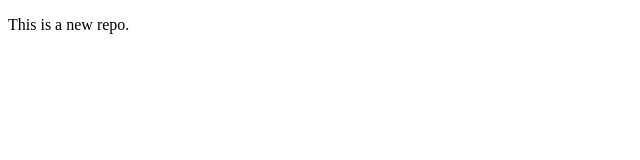
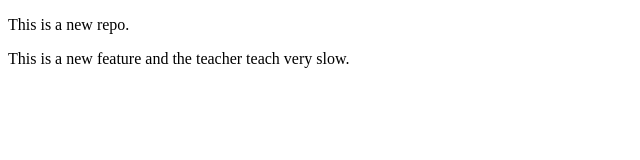
Before and after one commit to Chitra-chauhan99/localRepo, a plain HTML site: page index.html in a window 1280 px wide. Shown: the whole page, without its empty margins (0-640 px from the left). Drawn offline with Linux system fonts and the light colour scheme.

Commit message:
Adding new feature

```diff
--- a/index.html
+++ b/index.html
@@ -7,5 +7,6 @@
 </head>
 <body>
     <p>This is a new repo.</p>
+    <p>This is a new feature and the teacher teach very slow.</p>
 </body>
 </html>
```
